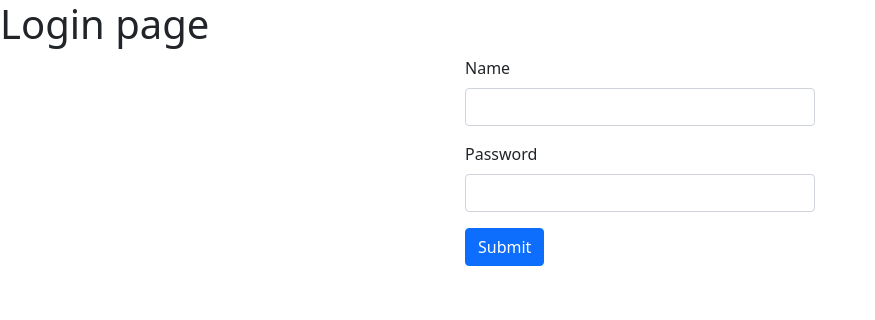
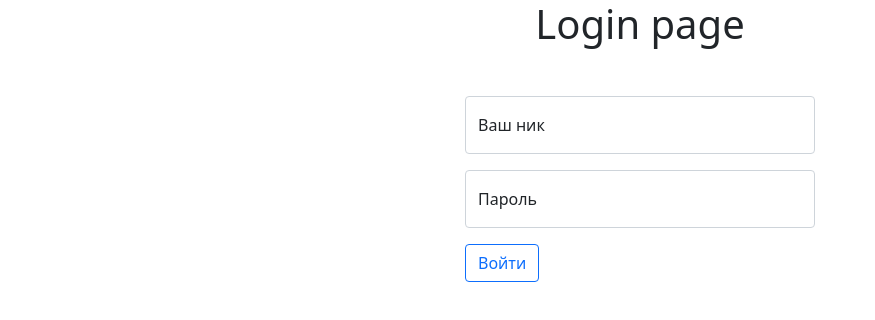
Before and after one commit to mdx10/frontend-project-lvl4, a React app: page /login in a window 1280 px wide. Shown: the top 320 px of the page, without its empty margins (0-875 px from the left). Built offline with nearby package versions, Linux system fonts and the light colour scheme; the HTML template or start-up script is replaced by a standard one.

Commit message:
refactoring form

```diff
--- a/package.json
+++ b/package.json
@@ -40,6 +40,7 @@
     "popper.js": "^1.16.1",
     "pug": "^3.0.2",
     "react": "^17.0.2",
+    "react-bootstrap": "^2.1.1",
     "react-dom": "^17.0.2",
     "react-router-dom": "^6.2.1",
     "regenerator-runtime": "^0.13.7",
--- a/src/components/SignInForm.jsx
+++ b/src/components/SignInForm.jsx
@@ -1,75 +1,58 @@
 /* eslint-disable jsx-a11y/label-has-associated-control */
 import React from 'react';
-import {
-  Formik,
-  Field,
-  Form,
-  ErrorMessage,
-} from 'formik';
+import { Form, Button } from 'react-bootstrap';
+import { useFormik } from 'formik';
 import * as yup from 'yup';
 
 const validationSchema = yup.object({
-  userName: yup.string().required('Required'),
-  password: yup.string().required('Required'),
+  username: yup.string().required('Введите ник'),
+  password: yup.string().required('Введите пароль'),
 });
 
-const SignInForm = () => (
-  <Formik
-    initialValues={{ userName: '', password: '' }}
-    validationSchema={validationSchema}
-    onSubmit={(values, { resetForm }) => {
+const handleSubmit = (values) => {
   console.log(values);
-      resetForm();
-    }}
-  >
-    {({ errors, touched }) => (
-      <Form className="m-auto" style={{ maxWidth: '350px' }} autoComplete="off">
-        <div className="mb-3">
-          <label htmlFor="userName" className="form-label">
-            Name
-          </label>
-          <Field
-            name="userName"
-            id="userName"
+};
+
+const SignInForm = () => {
+  const f = useFormik({
+    initialValues: {
+      username: '',
+      password: '',
+    },
+    validationSchema,
+    onSubmit: handleSubmit,
+  });
+  return (
+    <Form onSubmit={f.handleSubmit} className="m-auto" style={{ maxWidth: '350px' }} autoComplete="off">
+      <Form.FloatingLabel className="mb-3" controlId="username" label="Ваш ник">
+        <Form.Control
+          name="username"
           type="text"
-            className={
-              errors.userName && touched.userName
-                ? 'form-control is-invalid'
-                : 'form-control'
-            }
+          placeholder="Ваш ник"
+          onChange={f.handleChange}
+          onBlur={f.handleBlur}
+          value={f.values.username}
+          isInvalid={f.errors.username && f.touched.username}
         />
-          <ErrorMessage
-            name="userName"
-            component="div"
-            className="invalid-feedback"
+        {f.errors.username && <Form.Control.Feedback type="invalid">{f.errors.username}</Form.Control.Feedback>}
+      </Form.FloatingLabel>
+      <Form.FloatingLabel className="mb-3" controlId="password" label="Пароль">
+        <Form.Control
+          name="password"
+          type="password"
+          placeholder="Пароль"
+          onChange={f.handleChange}
+          onBlur={f.handleBlur}
+          value={f.values.password}
+          isInvalid={f.errors.password && f.touched.password}
         />
-        </div>
-        <div className="mb-3">
-          <label htmlFor="password" className="form-label">
-            Password
-          </label>
-          <Field
-            name="password"
-            id="password"
-            type="password"
-            className={
-              errors.password && touched.password
-                ? 'form-control is-invalid'
-                : 'form-control'
-            }
-          />
-          <ErrorMessage
-            className="invalid-feedback"
-            component="div"
-            name="password"
-          />
-        </div>
-        <button type="submit" className="btn btn-primary">
-          Submit
-        </button>
+        {f.errors.password && <Form.Control.Feedback type="invalid">{f.errors.password}</Form.Control.Feedback>}
+      </Form.FloatingLabel>
+      <Button type="submit" variant="outline-primary">
+        Войти
+      </Button>
     </Form>
-    )}
-  </Formik>
   );
+};
 
 export default SignInForm;
--- a/src/pages/Login.jsx
+++ b/src/pages/Login.jsx
@@ -3,7 +3,7 @@ import SignInForm from '../components/SignInForm.jsx';
 
 const Login = () => (
   <>
-    <h1>Login page</h1>
+    <h1 className="text-center mb-5">Login page</h1>
     <SignInForm />
   </>
 );
```
Also changed, not shown: 1 other file (tests, documents, lock files or other folders). Lines whose indentation alone changed are shown as unchanged.
